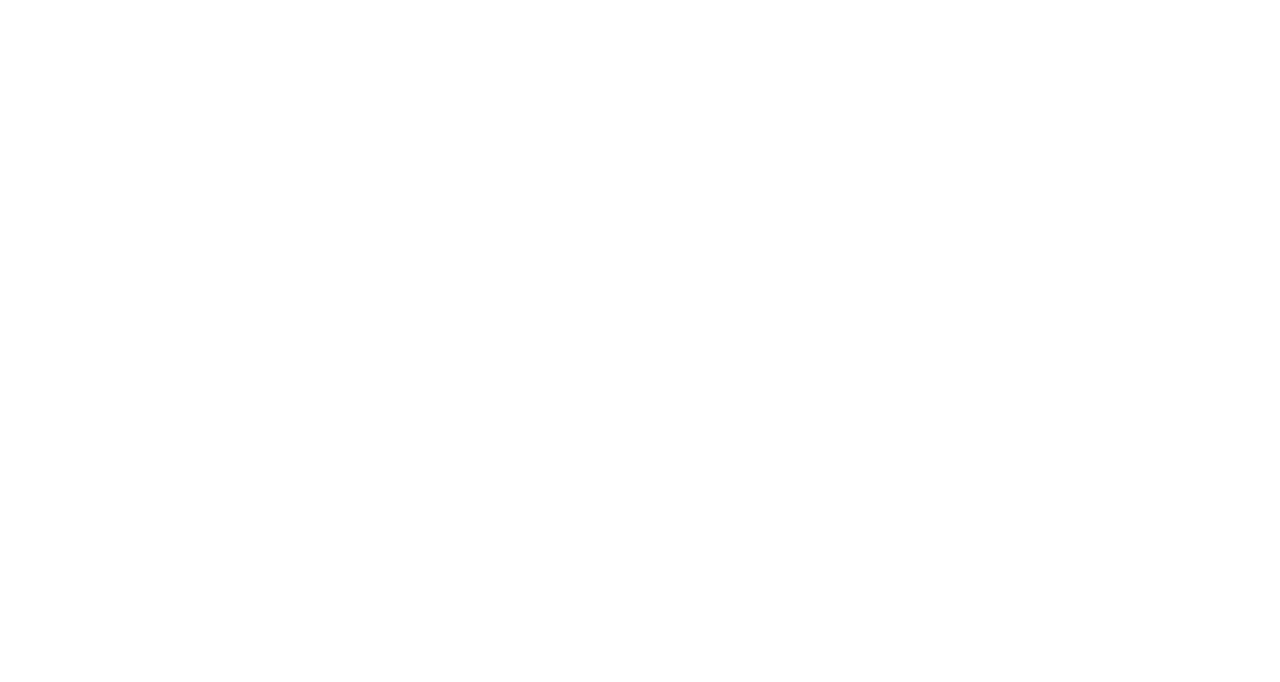
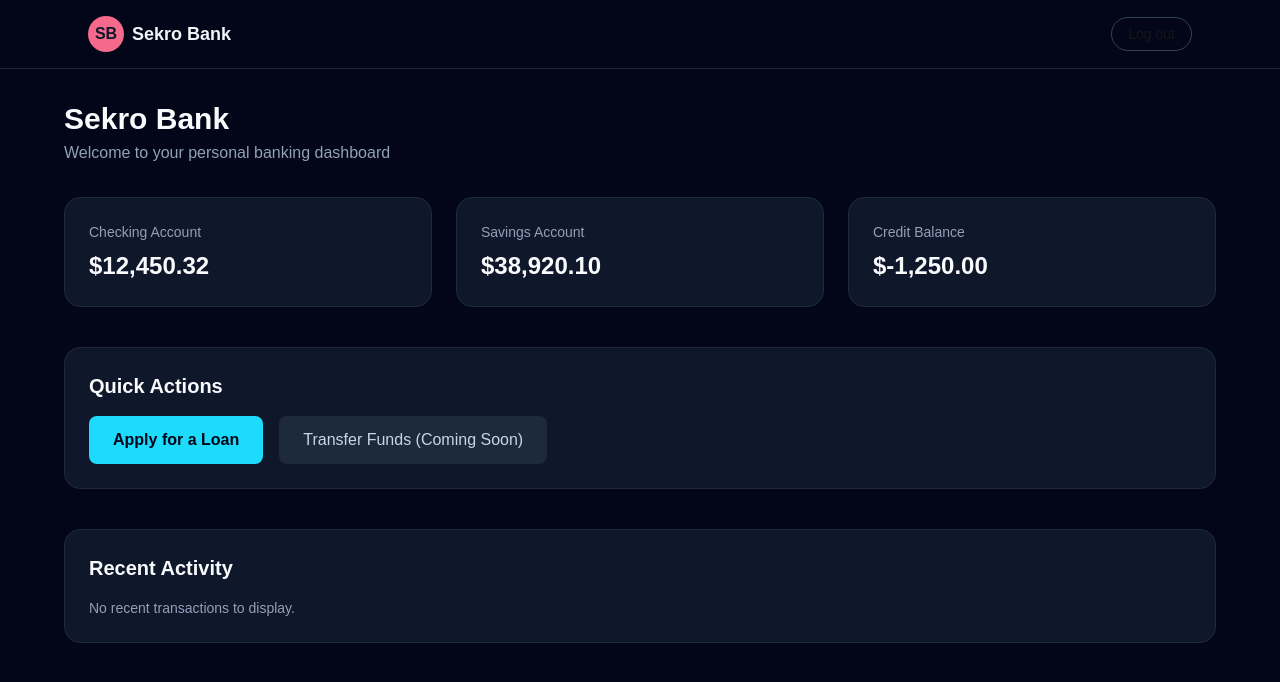
Before and after one commit to sekro-io/bank-frontend, a Next.js app: page /dashboard in a window 1280 px wide. Before the commit this address had no page. Shown: the top 682 px of the page. Built offline with nearby package versions, Linux system fonts and the light colour scheme; sample sign-in values are in the browser's storage.

Commit message:
fixes to user login and added top navigation bar

```diff
--- /dev/null
+++ b/src/app/components/TopNav.tsx
@@ -0,0 +1,38 @@
+"use client";
+
+import Link from "next/link";
+import { useAuth } from "../context/AuthContext";
+import { useRouter } from "next/navigation";
+
+export default function TopNav() {
+  const { logout } = useAuth();
+  const router = useRouter();
+
+  return (
+    <header className="border-b border-slate-800 bg-slate-950">
+      <div className="max-w-6xl mx-auto px-6 py-4 flex items-center justify-between">
+
+        {/* Logo / Brand */}
+        <Link href="/" className="flex items-center gap-2">
+          <div className="h-9 w-9 rounded-full bg-brand-pink flex items-center justify-center text-slate-900 font-bold">
+            SB
+          </div>
+          <span className="text-lg font-semibold text-slate-100">
+            Sekro Bank
+          </span>
+        </Link>
+
+        {/* Actions */}
+        <button
+          onClick={() => {
+            logout();
+            router.push("/login");
+          }}
+          className="rounded-full border border-slate-700 px-4 py-1.5 text-sm hover:bg-slate-800 transition"
+        >
+          Log out
+        </button>
+      </div>
+    </header>
+  );
+}
--- a/src/app/context/AuthContext.tsx
+++ b/src/app/context/AuthContext.tsx
@@ -7,33 +7,39 @@
   setToken: (token: string | null) => void;
   logout: () => void;
   isAuthenticated: boolean;
+  loading: boolean;
 };
 
 const AuthContext = createContext<AuthContextType | undefined>(undefined);
 
 export function AuthProvider({ children }: { children: React.ReactNode }) {
   const [token, setTokenState] = useState<string | null>(null);
+  const [loading, setLoading] = useState(true);
 
-  // 🔁 Load token on app start
   useEffect(() => {
-    const storedToken = localStorage.getItem("sekro_token");
+    const storedToken = localStorage.getItem("auth_token");
+    console.log("[AuthContext] loaded token:", storedToken);
+
     if (storedToken) {
       setTokenState(storedToken);
     }
+
+    setLoading(false);
   }, []);
 
-  // ✅ Centralized setter
   const setToken = (newToken: string | null) => {
+    console.log("[AuthContext] setToken:", newToken);
+
     if (newToken) {
-      localStorage.setItem("sekro_token", newToken);
+      localStorage.setItem("auth_token", newToken);
     } else {
-      localStorage.removeItem("sekro_token");
+      localStorage.removeItem("auth_token");
     }
     setTokenState(newToken);
   };
 
   const logout = () => {
-    localStorage.removeItem("sekro_token");
+    localStorage.removeItem("auth_token");
     setTokenState(null);
   };
 
@@ -44,6 +50,7 @@
         setToken,
         logout,
         isAuthenticated: !!token,
+        loading,
       }}
     >
       {children}
--- a/src/app/dashboard/page.tsx
+++ b/src/app/dashboard/page.tsx
@@ -3,23 +3,35 @@
 import { useAuth } from "../context/AuthContext";
 import { useRouter } from "next/navigation";
 import { useEffect } from "react";
+import TopNav from "../components/TopNav";
 
 export default function DashboardPage() {
-  const { isAuthenticated, logout } = useAuth();
+  const { isAuthenticated, loading } = useAuth();
   const router = useRouter();
 
-  // 🔒 Protect route
   useEffect(() => {
-    if (!isAuthenticated) {
+    console.log("[Dashboard] loading:", loading, "auth:", isAuthenticated);
+
+    if (!loading && !isAuthenticated) {
       router.push("/login");
     }
-  }, [isAuthenticated, router]);
+  }, [loading, isAuthenticated, router]);
+
+  if (loading) {
+    return (
+      <div className="min-h-screen bg-slate-950 text-slate-50 flex items-center justify-center">
+        Checking session…
+      </div>
+    );
+  }
 
   if (!isAuthenticated) {
-    return null; // prevents flicker
+    return null;
   }
 
   return (
+    <>
+    <TopNav />
     <main className="min-h-screen bg-slate-950 text-slate-50 p-8">
       <div className="max-w-6xl mx-auto">
 
@@ -31,16 +43,6 @@
               Welcome to your personal banking dashboard
             </p>
           </div>
-
-          <button
-            onClick={() => {
-              logout();
-              router.push("/login");
-            }}
-            className="bg-slate-800 hover:bg-slate-700 px-4 py-2 rounded-lg text-sm"
-          >
-            Log out
-          </button>
         </div>
 
         {/* Account Summary */}
@@ -95,5 +97,6 @@
 
       </div>
     </main>
+    </>
   );
 }
--- a/src/app/login/page.tsx
+++ b/src/app/login/page.tsx
@@ -3,6 +3,7 @@
 import { useState, useEffect } from "react";
 import { useAuth } from "../context/AuthContext";
 import { useRouter } from "next/navigation";
+import Link from "next/link";
 
 console.log("API URL:", process.env.NEXT_PUBLIC_SEKRO_BANK_API_URL);
 
@@ -53,10 +54,19 @@
 
       const data = await res.json();
 
+      console.log("[Login] raw response:", data);
+      console.log("[Login] token value:", data?.token);
+      console.log("[Login] token type:", typeof data?.token);
+
       if (!res.ok) {
         setError(data.message || "Login failed");
       } else {
+        if (!data.token) {
+            console.error("❌ LOGIN SUCCESS BUT TOKEN IS MISSING");
+        }
         setToken(data.token);
+        console.log("[Login] setToken called");
+
         setResult(data.message || "Login successful!");
         router.push("/dashboard");
       }
@@ -121,6 +131,17 @@
             {result}
           </p>
         )}
+
+        {/* Signup link */}
+        <div className="mt-6 text-center text-sm text-slate-400">
+        <span>Don’t have an account?</span>{" "}
+        <Link
+            href="/signup"
+            className="text-brand-aqua hover:underline font-medium"
+        >
+            Open one
+        </Link>
+        </div>
       </div>
     </main>
   );
```
